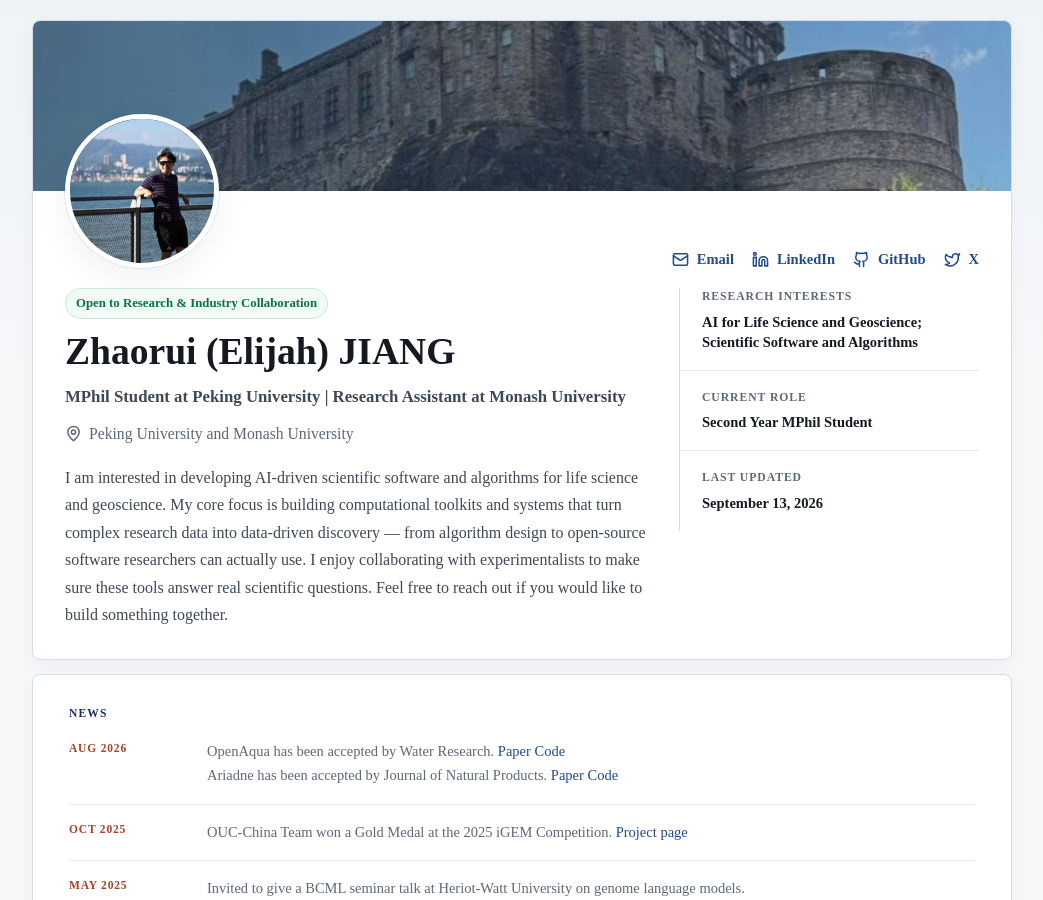
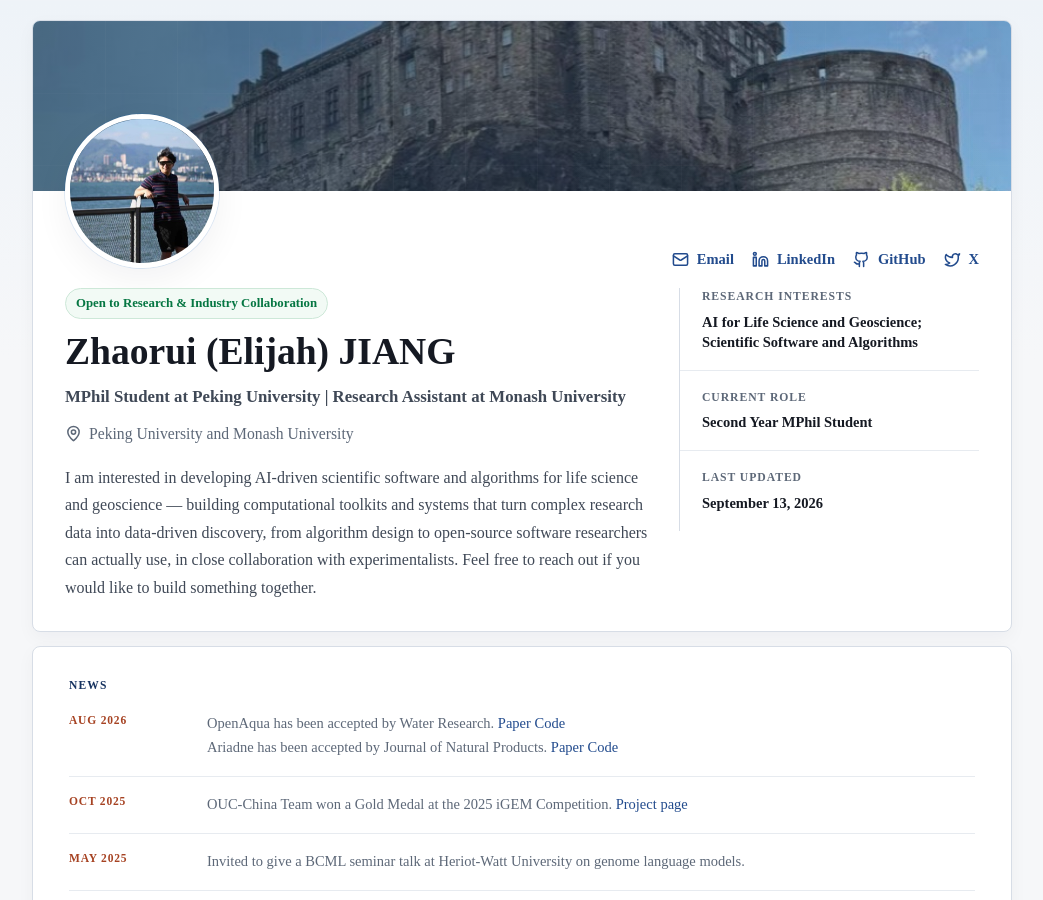
Before and after one commit to zhaorui-bi/zhaorui-bi.github.io, a Jekyll site: the page built from index.html, in a window 1280 px wide and 900 px high. Shown: the whole window, without its empty margins (118-1161 px from the left). Built offline with Jekyll 4.4.1, drawn with Linux system fonts in a browser that asks for light colours.

Commit message:
Condense profile summary to two sentences

```diff
--- a/index.html
+++ b/index.html
@@ -108,13 +108,12 @@ title: Zhaorui (Elijah) Jiang
         </p>
         <p class="profile-summary">
           I am interested in developing AI-driven scientific software and
-          algorithms for life science and geoscience. My core focus is
-          building computational toolkits and systems that turn complex
-          research data into data-driven discovery — from algorithm design to
-          open-source software researchers can actually use. I enjoy
-          collaborating with experimentalists to make sure these tools answer
-          real scientific questions. Feel free to reach out if you would like
-          to build something together.
+          algorithms for life science and geoscience — building computational
+          toolkits and systems that turn complex research data into
+          data-driven discovery, from algorithm design to open-source software
+          researchers can actually use, in close collaboration with
+          experimentalists. Feel free to reach out if you would like to build
+          something together.
         </p>
       </div>
 
```
